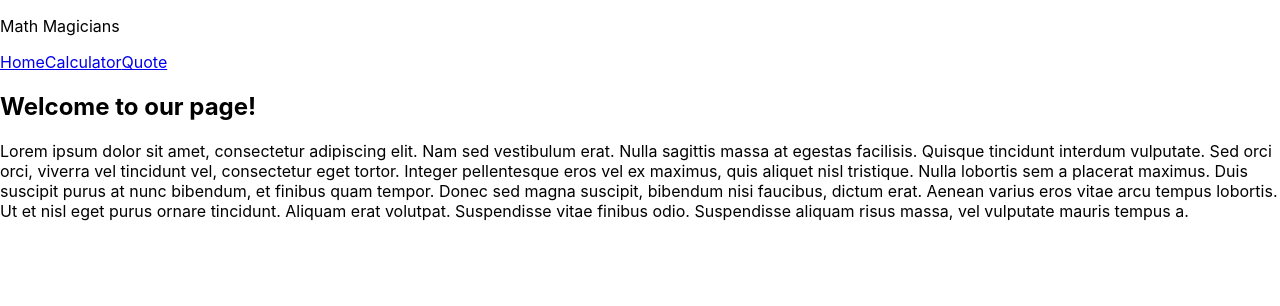
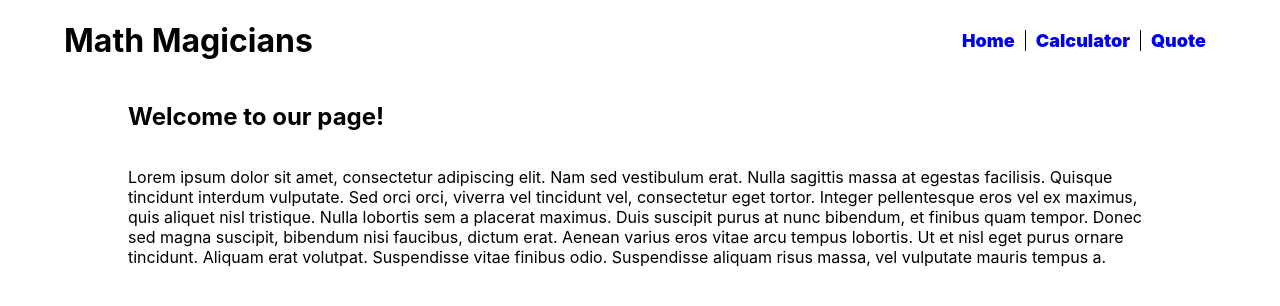
Before and after one commit to shegy28/math-magician, a React (Create React App) app: page / in a window 1280 px wide. Shown: the top 306 px of the page. Built offline with nearby package versions, Linux system fonts and the light colour scheme.

Commit message:
Add styling to app

```diff
--- a/src/App.css
+++ b/src/App.css
@@ -7,6 +7,7 @@
 }
 
 .calculator {
+  margin: 30px;
   display: flex;
   flex-direction: column;
   text-align: center;
@@ -71,3 +72,56 @@ span {
   padding: 4% 1%;
   font-size: 10px;
 }
+
+.nav-bar {
+  display: flex;
+  justify-content: space-between;
+}
+
+.Heading {
+  padding-left: 5%;
+}
+
+.nav-links {
+  display: flex;
+  width: 60%;
+  gap: 10px;
+  justify-content: flex-end;
+  align-items: center;
+  padding-right: 5%;
+}
+
+.nav-links a {
+  text-decoration: none;
+  font-size: large;
+  border-right: solid black 1px;
+  padding-right: 10px;
+  font-weight: 900;
+}
+
+.nav-links a:last-child {
+  border: none;
+}
+
+.homepage {
+  display: flex;
+  flex-direction: column;
+  justify-content: flex-start;
+  margin: 0 10%;
+
+}
+
+.calc-container {
+  display: flex;
+}
+
+.calc-text {
+  width: 40%;
+  padding-left: 10%;
+}
+
+.quotes {
+  font-size: large;
+  font-weight: 600;
+  margin: 10% 100px 0 100px;
+}
--- a/src/components/Calculator.js
+++ b/src/components/Calculator.js
@@ -12,6 +12,10 @@ const Calculator = () => {
   };
 
   return (
+    <div className='calc-container'>
+      <div className='calc-text'>
+        <h2>Let's Do Some Maths</h2>
+      </div>
       <div className="calculator">
         <div className="result">
           <span>
@@ -53,6 +57,7 @@ const Calculator = () => {
         </div>
 
       </div>
+    </div>
   );
 };
 
--- a/src/components/Home.js
+++ b/src/components/Home.js
@@ -3,9 +3,9 @@ import React from 'react';
 
 export default function Home() {
   return (
-    <div>
-        <h2 className="Heading-1"> Welcome to our page! </h2>
-        <p className="Description">
+    <div className='homepage'>
+        <h2> Welcome to our page! </h2>
+        <p>
         Lorem ipsum dolor sit amet, consectetur adipiscing elit. Nam sed
         vestibulum erat. Nulla sagittis massa at egestas facilisis. Quisque
         tincidunt interdum vulputate. Sed orci orci, viverra vel tincidunt vel,
--- a/src/components/Navbar.js
+++ b/src/components/Navbar.js
@@ -4,7 +4,7 @@ import { Link } from 'react-router-dom';
 
 const Nav = () => (
   <header className="nav-bar">
-    <p className="Heading"> Math Magicians </p>
+    <h1 className="Heading"> Math Magicians </h1>
     <nav className="nav-links">
       <Link to="/">Home</Link>
       <Link to="/calculator">Calculator</Link>
--- a/src/components/Quote.js
+++ b/src/components/Quote.js
@@ -3,7 +3,7 @@ import React from 'react';
 
 const Quote = () => (
   <>
-    <p className="Description-q">
+    <p className="quotes">
       Mathematics is not about numbers, equations, computations, or algorithms:
       it is about understanding. -William Paul Thurston
     </p>
```
Lines whose indentation alone changed are shown as unchanged.
